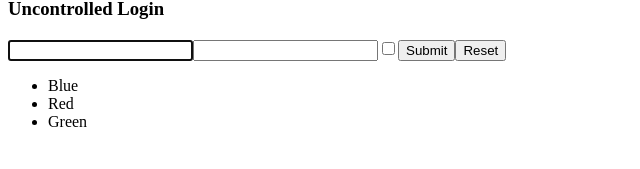
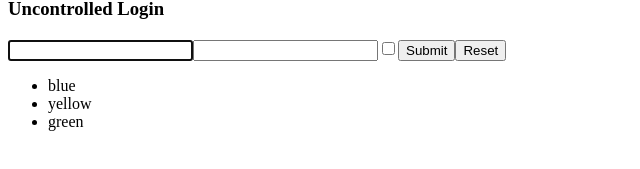
Before and after one commit to antoniocodella/react-exercises, a React (Create React App) app: page / in a window 1280 px wide. Shown: the part 561-730 px from the top of the page, without its empty margins (0-640 px from the left). Built offline with nearby package versions, Linux system fonts and the light colour scheme.

Commit message:
lists-02

```diff
--- a/src/App.js
+++ b/src/App.js
@@ -15,6 +15,12 @@ export class App extends React.Component {
   };
 
   render() {
+    const items = [
+      { id: 1, name: "blue" },
+      { id: 2, name: "yellow" },
+      { id: 3, name: "green" },
+    ];
+
     return (
       <div>
         <Hello />
@@ -29,7 +35,7 @@ export class App extends React.Component {
         <InteractiveWelcome />
         <Login onLogin={this.onLogin} />
         <UncontrolledLogin />
-        <Colors items={["Blue", "Red", "Green"]} />
+        <Colors items={items} />
       </div>
     );
   }
--- a/src/Colors.js
+++ b/src/Colors.js
@@ -2,7 +2,9 @@ import React from "react";
 
 export class Colors extends React.Component {
   render() {
-    const color = this.props.items.map((item) => <li key={item}>{item}</li>);
+    const color = this.props.items.map((item) => (
+      <li key={item.id}>{item.name}</li>
+    ));
 
     return <ul>{color}</ul>;
   }
```
